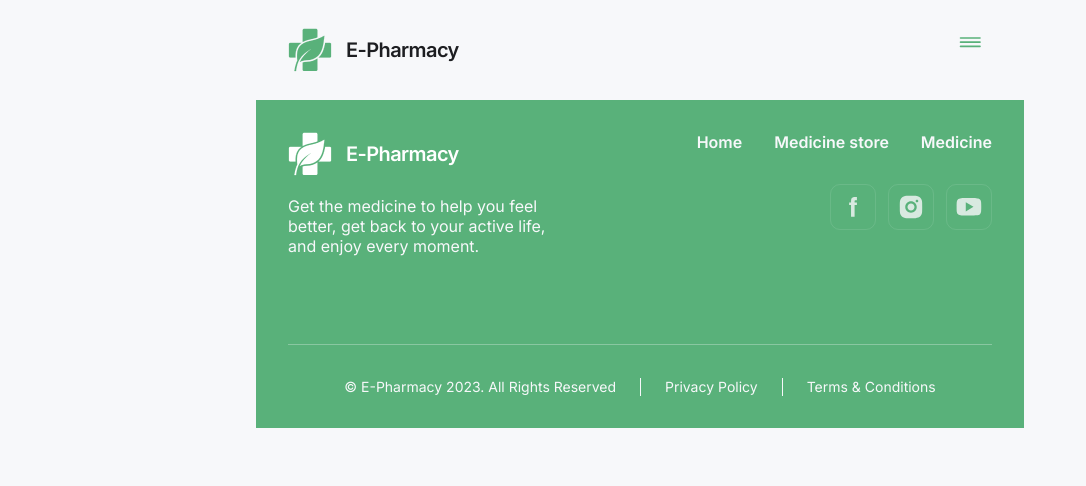
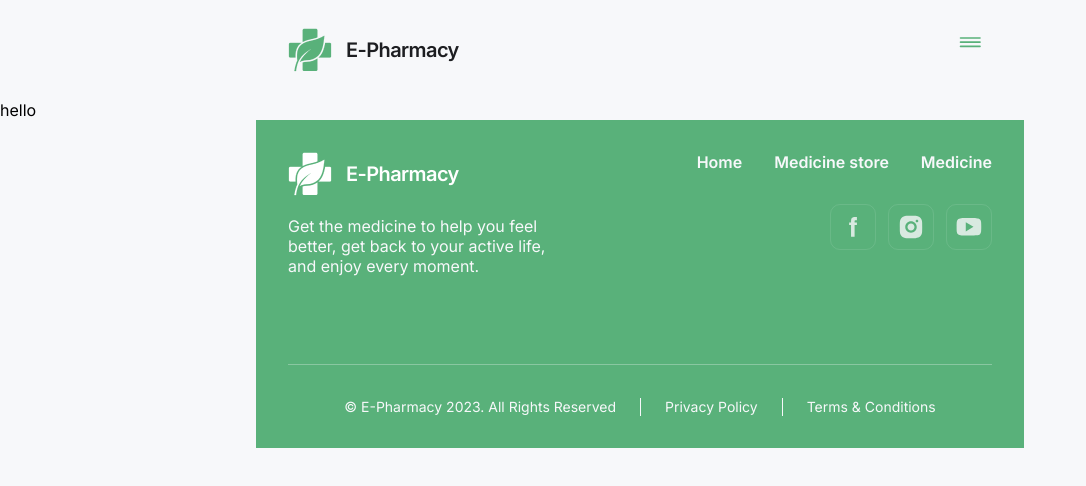
Before and after one commit to Evgeniy-Galushko/e_pharmacy_frontend, a React (Vite) app: page /medicine in a window 1280 px wide. Shown: the top 486 px of the page, without its empty margins (0-1086 px from the left). Built offline with nearby package versions, Linux system fonts and the light colour scheme.

Commit message:
Medicine store page

```diff
--- a/src/pages/MedicinePage/MedicinePage.jsx
+++ b/src/pages/MedicinePage/MedicinePage.jsx
@@ -1,5 +1,5 @@
 import s from "./MedicinePage.module.css";
 
 export default function MedicinePage() {
-  return;
+  return <p>hello</p>;
 }
```
